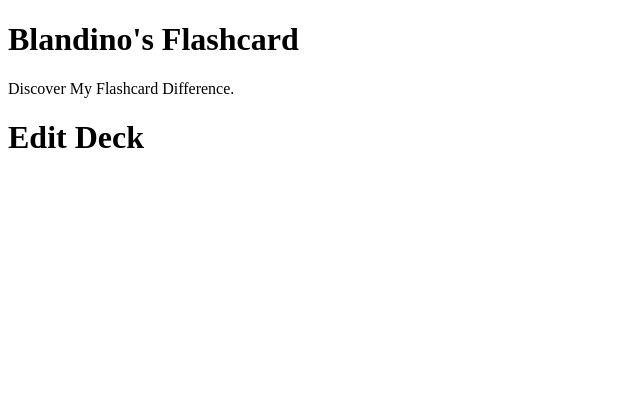
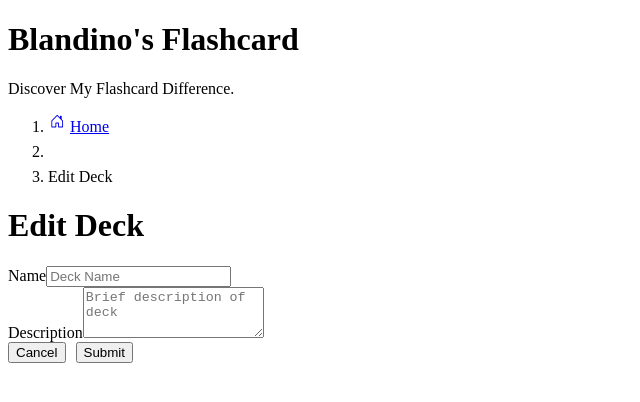
Before and after one commit to Carlos-Blandino/Flashcards-Project, a React (Create React App) app in the folder project_flashcards_qualified_1/: page /decks/1/edit in a window 1280 px wide. Shown: the top 402 px of the page, without its empty margins (0-640 px from the left). Built offline with nearby package versions, Linux system fonts and the light colour scheme; no server answers; the HTML template or start-up script is replaced by a standard one.

Commit message:
Edit Deck component: working on layout and functionality

```diff
--- a/project_flashcards_qualified_1/data/db.json
+++ b/project_flashcards_qualified_1/data/db.json
@@ -2,7 +2,7 @@
   "decks": [
     {
       "id": 1,
-      "name": "Rendering in React",
+      "name": "Rendering in React is not Easy",
       "description": "React's component structure allows for quickly building a complex web application that relies on DOM manipulation. "
     },
     {
--- a/project_flashcards_qualified_1/src/Layout/index.js
+++ b/project_flashcards_qualified_1/src/Layout/index.js
@@ -54,7 +54,7 @@ function Layout() {
             />
           </Route>
           <Route path="/decks/:deckId/edit" exact="true">
-            <EditDeck />
+            <EditDeck setRender={setRender} render={render} />
           </Route>
           <Route path="/decks/:deckId/cards/new" exact="true">
             <AddCard />
--- a/project_flashcards_qualified_1/src/edit-deck/EditDeck.js
+++ b/project_flashcards_qualified_1/src/edit-deck/EditDeck.js
@@ -1,9 +1,147 @@
-import React from "react";
+import React, { useState, useEffect } from "react";
+import { Link, useParams, useHistory } from "react-router-dom";
+import { readDeck, updateDeck } from "../utils/api";
 
-export default function EditDeck() {
+function EditDeck({ setRender, render }) {
+  const history = useHistory();
+  const { deckId } = useParams();
+  //const [deckInfo, setDeckInfo] = useState({});
+  const [formData, setFormData] = useState({});
+  const [renderDeck, setRenderDeck] = useState(false);
+
+  useEffect(() => {
+    const abort = new AbortController();
+    const signal = abort.signal;
+    async function loadDeck() {
+      const tempDeck = await readDeck(deckId, signal);
+      // setDeckInfo({ ...tempDeck });
+      setFormData({ ...tempDeck });
+    }
+    loadDeck();
+    return () => {
+      abort.abort();
+    };
+  }, [renderDeck]);
+
+  const initialFormState = {
+    name: formData.name,
+    description: formData.description,
+  };
+
+  function handleSubmit(event) {
+    event.preventDefault();
+    setFormData({ ...formData, [event.target.name]: event.target.value });
+    const abortController = new AbortController();
+    const signal = abortController.signal;
+    async function saveDeckData() {
+      try {
+        await updateDeck(formData, signal);
+      } catch (error) {
+        if (error.name === "AbortError") {
+          console.log("Aborted");
+        } else {
+          throw error;
+        }
+      }
+    }
+    saveDeckData();
+    setRender(!render);
+    return abortController.abort();
+  }
+
+  function handleChange(event) {
+    setFormData({ ...formData, [event.target.name]: event.target.value });
+  }
+  function handleCancel() {
+    setFormData({ ...initialFormState });
+    setRenderDeck(!renderDeck);
+  }
+
   return (
     <div>
-      <h1>Edit Deck</h1>
+      <nav aria-label="breadcrumb">
+        <ol className="breadcrumb">
+          <li className="breadcrumb-item">
+            <Link to="/" className="btn btn-link">
+              <svg
+                xmlns="http://www.w3.org/2000/svg"
+                width="22"
+                height="18"
+                fill="currentColor"
+                class="bi bi-house-door"
+                viewBox="0 0 20 20"
+              >
+                <path d="M8.354 1.146a.5.5 0 0 0-.708 0l-6 6A.5.5 0 0 0 1.5 7.5v7a.5.5 0 0 0 .5.5h4.5a.5.5 0 0 0 .5-.5v-4h2v4a.5.5 0 0 0 .5.5H14a.5.5 0 0 0 .5-.5v-7a.5.5 0 0 0-.146-.354L13 5.793V2.5a.5.5 0 0 0-.5-.5h-1a.5.5 0 0 0-.5.5v1.293L8.354 1.146zM2.5 14V7.707l5.5-5.5 5.5 5.5V14H10v-4a.5.5 0 0 0-.5-.5h-3a.5.5 0 0 0-.5.5v4H2.5z" />
+              </svg>
+              Home
+            </Link>
+          </li>
+          <li
+            className="breadcrumb-item active"
+            aria-current="page"
+            style={{ marginTop: "7px" }}
+          >
+            <Link onClick={() => history.goBack()}>{formData.name}</Link>
+          </li>
+          <li
+            className="breadcrumb-item active"
+            aria-current="page"
+            style={{ marginTop: "7px" }}
+          >
+            Edit Deck
+          </li>
+        </ol>
+      </nav>
+      <div>
+        <h1>Edit Deck</h1>
+      </div>
+      <div>
+        <form onSubmit={handleSubmit}>
+          <div class="mb-3">
+            <label for="name" class="form-label">
+              Name
+            </label>
+            <input
+              type="text"
+              name="name"
+              class="form-control"
+              id="name"
+              value={formData.name}
+              onChange={handleChange}
+              placeholder="Deck Name"
+            />
+          </div>
+          <div class="mb-3">
+            <label for="description" class="form-label">
+              Description
+            </label>
+            <textarea
+              contentEditable
+              class="form-control"
+              id="description"
+              name="description"
+              rows="3"
+              onChange={handleChange}
+              value={formData.description}
+              placeholder="Brief description of deck"
+            ></textarea>
+          </div>
+          <div class="col-auto">
+            <button
+              type="reset"
+              onClick={handleCancel}
+              class="btn btn-secondary mb-3"
+              style={{ marginRight: "10px" }}
+            >
+              Cancel
+            </button>
+            <button type="submit" class="btn btn-primary mb-3">
+              Submit
+            </button>
+          </div>
+        </form>
+      </div>
     </div>
   );
 }
+export default EditDeck;
```
